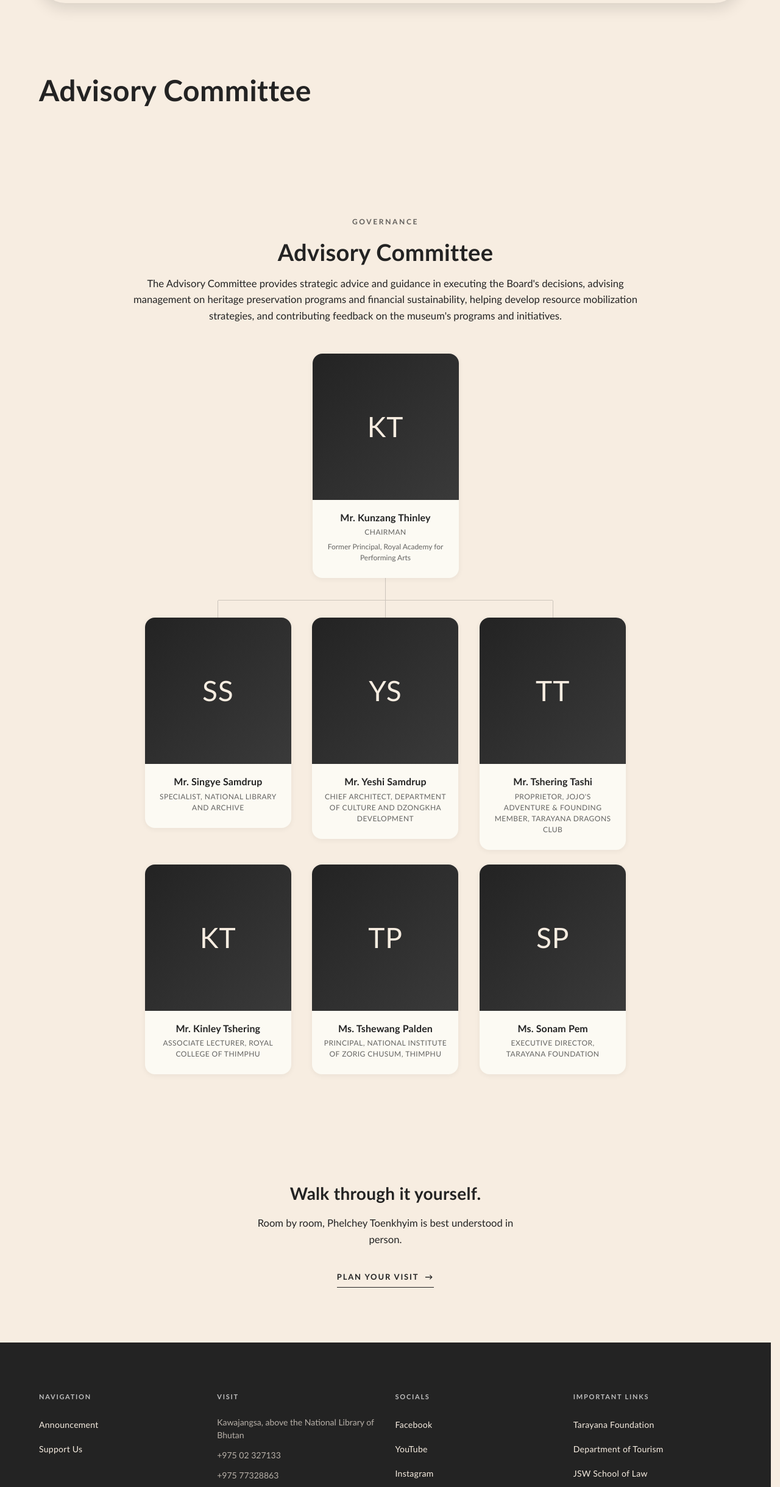
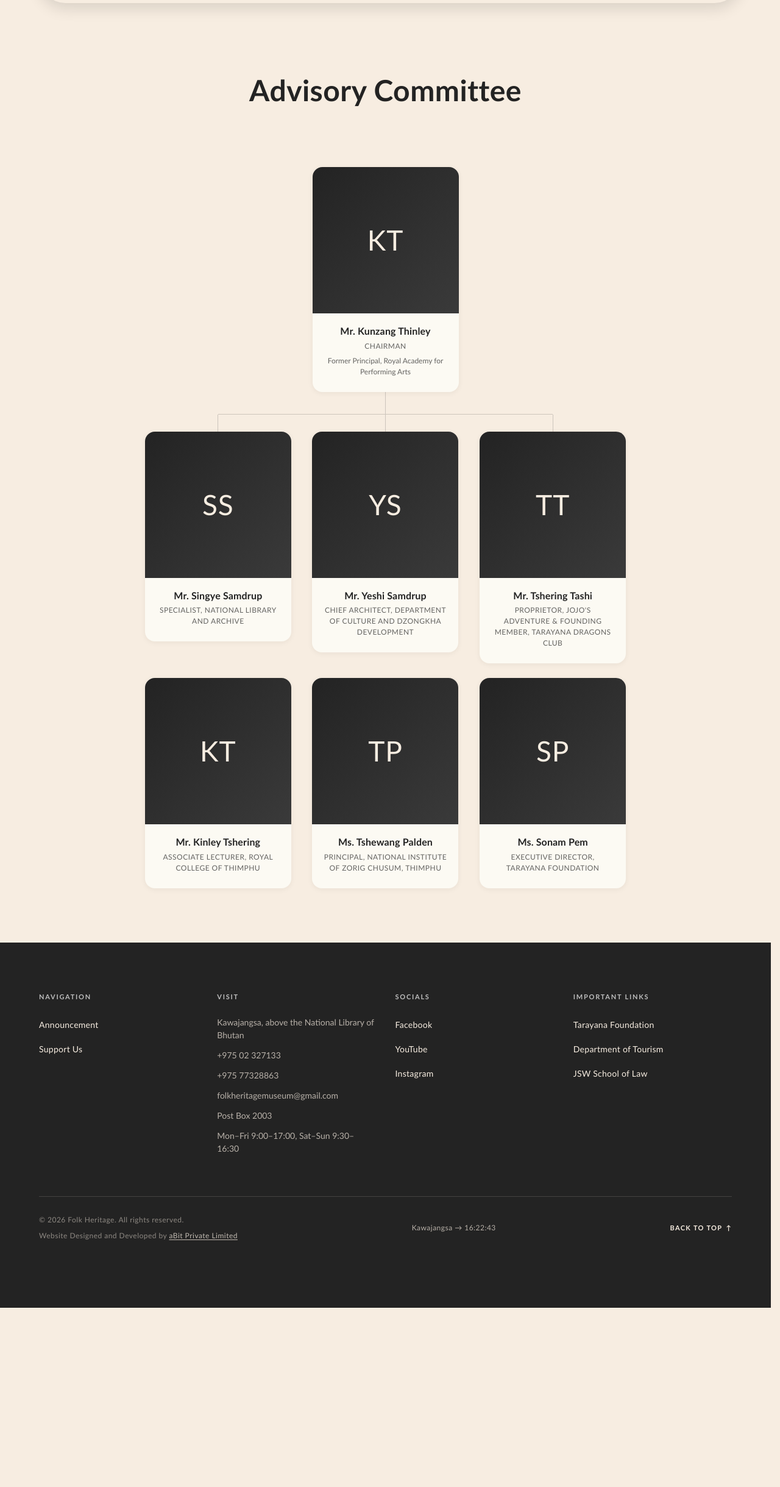
Before and after one commit to basanta-svg/flokheritage, a plain HTML site: page about-advisory-committee.html in a window 1280 px wide. Shown: the part 100-2539 px from the top of the page at 61% size. After the commit the page ends 2245 px from the top, so only its background shows below. Drawn offline with Linux system fonts and the light colour scheme.

Commit message:
Our Team and Advisory Committee: remove intro text and CTA, center title, tighten spacing
Co-Authored-By: Claude Sonnet 5.5 <noreply@anthropic.com>

```diff
--- a/about-advisory-committee.html
+++ b/about-advisory-committee.html
@@ -83,16 +83,13 @@
 
 <main id="main">
 
-  <header class="page-header wrap">
-    <h1 class="h-display">Advisory Committee</h1>
+  <header class="page-header wrap" style="padding-bottom: 0;">
+    <h1 class="h-display" style="text-align: center;">Advisory Committee</h1>
   </header>
 
   <!-- Advisory Committee -->
-  <section class="section">
+  <section class="section" style="padding-top: clamp(32px, 4vw, 56px);">
     <div class="wrap">
-      <p class="eyebrow" style="display: block; text-align: center;">Governance</p>
-      <h2 class="h-xl" style="text-align: center;">Advisory Committee</h2>
-      <p class="lede" style="margin: 16px auto 0; max-width: 90ch; text-align: center;">The Advisory Committee provides strategic advice and guidance in executing the Board's decisions, advising management on heritage preservation programs and financial sustainability, helping develop resource mobilization strategies, and contributing feedback on the museum's programs and initiatives.</p>
       <div class="org-chart org-chart-cards" data-tiered>
         <div class="org-tier org-tier-top">
         <div class="org-branch org-branch-top">
@@ -180,14 +177,6 @@
     </div>
   </section>
 
-  <section class="section text-center">
-    <div class="wrap">
-      <h2 class="h-lg">Walk through it yourself.</h2>
-      <p class="lede" style="margin: 20px auto 32px;">Room by room, Phelchey Toenkhyim is best understood in person.</p>
-      <a class="btn-line" href="contact.html">Plan your visit <span class="arrow">&rarr;</span></a>
-    </div>
-  </section>
-
 </main>
 
 <footer class="site-footer">
```
Also changed, not shown: about-our-team.html (+3 -7 lines).
